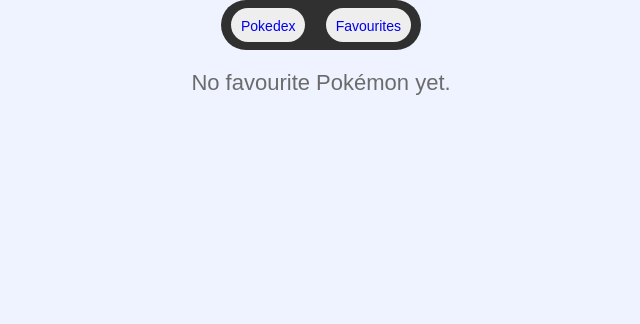
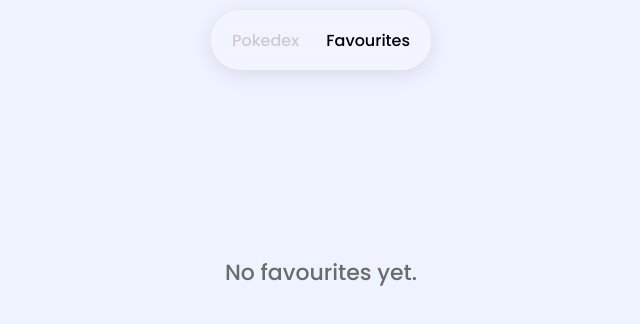
Before and after one commit to PrabalKumar2311/Pokedex, a React (Vite) app in the folder pokemon-pokedex/: page /favourites in a window 1280 px wide. Shown: the top 324 px of the page, without its empty margins (319-959 px from the left). Built offline with nearby package versions, Linux system fonts and the light colour scheme.

Commit message:
Completed Navbar

```diff
--- a/pokemon-pokedex/index.html
+++ b/pokemon-pokedex/index.html
@@ -4,6 +4,9 @@
     <meta charset="UTF-8" />
     <link rel="icon" type="image/svg+xml" href="/title-img.png" />
     <link rel="stylesheet" href="https://cdnjs.cloudflare.com/ajax/libs/font-awesome/7.0.1/css/all.min.css">
+    <link rel="preconnect" href="https://fonts.googleapis.com">
+<link rel="preconnect" href="https://fonts.gstatic.com" crossorigin>
+<link href="https://fonts.googleapis.com/css2?family=Poppins:ital,wght@0,100;0,200;0,300;0,400;0,500;0,600;0,700;0,800;0,900;1,100;1,200;1,300;1,400;1,500;1,600;1,700;1,800;1,900&display=swap" rel="stylesheet">
     <meta name="viewport" content="width=device-width, initial-scale=1.0" />
     <title>Pokédex</title>
   </head>
--- a/pokemon-pokedex/src/FavouritePokemons.jsx
+++ b/pokemon-pokedex/src/FavouritePokemons.jsx
@@ -8,7 +8,7 @@
   const favouritePokemonData = pokemon.filter((p) => favourites.includes(p.id));
 
   if (favouritePokemonData.length === 0) {
-    return <p className="no-results info-message">No favourite Pokémon yet.</p>;
+    return <p className="no-results info-message">No favourites yet.</p>;
   }
 
   return (
--- a/pokemon-pokedex/src/Navbar.jsx
+++ b/pokemon-pokedex/src/Navbar.jsx
@@ -1,22 +1,30 @@
-import React from 'react'
-import { Link } from 'react-router-dom'
+import { NavLink } from 'react-router-dom'
 
 export default function Navbar() {
   return (
     <nav className='navbar'>
       <div className='nav-background-card'>
+
         <div className='nav-card'>
-            <Link className='links'
-            to='/'>
+          <NavLink
+            className={({ isActive }) =>
+              isActive ? "links active" : "links"
+            }
+            to='/'
+          >
             Pokedex
-            </Link>
+          </NavLink>
         </div>
 
         <div className='nav-card'>
-            <Link className='links'
-            to='/favourites'>
+          <NavLink
+            className={({ isActive }) =>
+              isActive ? "links active" : "links"
+            }
+            to='/favourites'
+          >
             Favourites
-            </Link>
+          </NavLink>
         </div>
 
       </div>
--- a/pokemon-pokedex/src/Pokemon.jsx
+++ b/pokemon-pokedex/src/Pokemon.jsx
@@ -7,7 +7,7 @@
   const [search, setSearch] = useState("");
   const hasFetched = useRef(false);
 
-  const API = "https://pokeapi.co/api/v2/pokemon?limit=5";
+  const API = "https://pokeapi.co/api/v2/pokemon?limit=500";
 
   const fetchPokemon = async () => {
     try {
--- a/pokemon-pokedex/src/index.css
+++ b/pokemon-pokedex/src/index.css
@@ -2,7 +2,7 @@
   margin: 0;
   padding:0;
   box-sizing: border-box;
-  font-family: "Urbanist", sans-serif;
+  font-family: "poppins";
 }
 
 html {
@@ -115,7 +115,7 @@
   padding: 0.8em;
   font-size: 1.8rem;
   color: #000000;
-  border-radius: 20px;
+  border-radius: 30px;
   /* -webkit-border-radius: 0.2em 0.2em 0 0;
   -moz-border-radius: 0.2em 0.2em 0 0;
   -ms-border-radius: 0.2em 0.2em 0 0;
@@ -124,8 +124,7 @@
 }
 
 input:hover {
-  transform: scale(1.05);
-  border-radius: 20px;
+  transform: scale(1.03);
   overflow: hidden;
   box-shadow: rgba(17, 12, 46, 0.15) 0px 48px 100px 0px;
 }
@@ -156,7 +155,7 @@
 
 .pokemon-card {
   width: 36rem;
-  height: 54rem;
+  height: 58rem;
   /* border-radius: 10px; */
   box-shadow: rgba(0, 0, 0, 0.05) 0px 6px 24px 0px,
     rgba(0, 0, 0, 0.08) 0px 0px 0px 1px;
@@ -244,13 +243,14 @@
 }
 
 .info-message{
-  margin-top: 70px;
+  margin-top: 20%;
 }
 
 
 /* NABAR CSS */
 
 .navbar {
+  margin-top: 10px;
   position: fixed;
   top: 0px;
   width: 100%;
@@ -262,30 +262,49 @@
 }
 
 .nav-background-card {
-  width: 200px;
-  background-color: rgb(48, 48, 48);
-  border-radius: 40px;
+  width: 220px;
+  height: 60px;
+  /* background-color: rgb(48, 48, 48);  */
+  background-color: #fff;
   display: flex;
   justify-content: space-between;
   align-items: center;
   padding: 10px;
+  border-radius: 40px;
+  box-shadow: 0 1px 5px rgba(31, 31, 31, 0.6);
+
+  background: rgba(255, 255, 255, 0.15);
+  backdrop-filter: blur(10px);
+  -webkit-backdrop-filter: blur(10px);
+  border: 1px solid rgba(255, 255, 255, 0.3);
+  box-shadow: 0 4px 20px rgba(0, 0, 0, 0.1);
 }
 
 .nav-card {
-  height: 34px;
-  font-size: 14px;
-  display: inline;
+  display: flex;
+  justify-content: space-between;
+  align-items: center;
+  height: 44px;
+  font-size: 16px;
   border-radius: 40px;
   padding: 10px;
-  background-color: rgb(238, 238, 238);
+  overflow: hidden;
+  transition: transform 0.3s;
 
 }
 
-.links{
+.links {
+  color: #ccc;
   text-decoration: none;
+  font-weight: 500;
+  transition: color 0.3s ease, background-color 0.3s ease;
 }
 
+.links.active {
+  color: black;
+}
 
-.nav-card:active {
-  background-color: rgb(238, 238, 238);
+.nav-card:hover {
+  background-color: rgb(255, 255, 255);
+  transition: color 0.3s ease, background-color 0.3s ease;
 }
```
Lines whose indentation alone changed are shown as unchanged.
